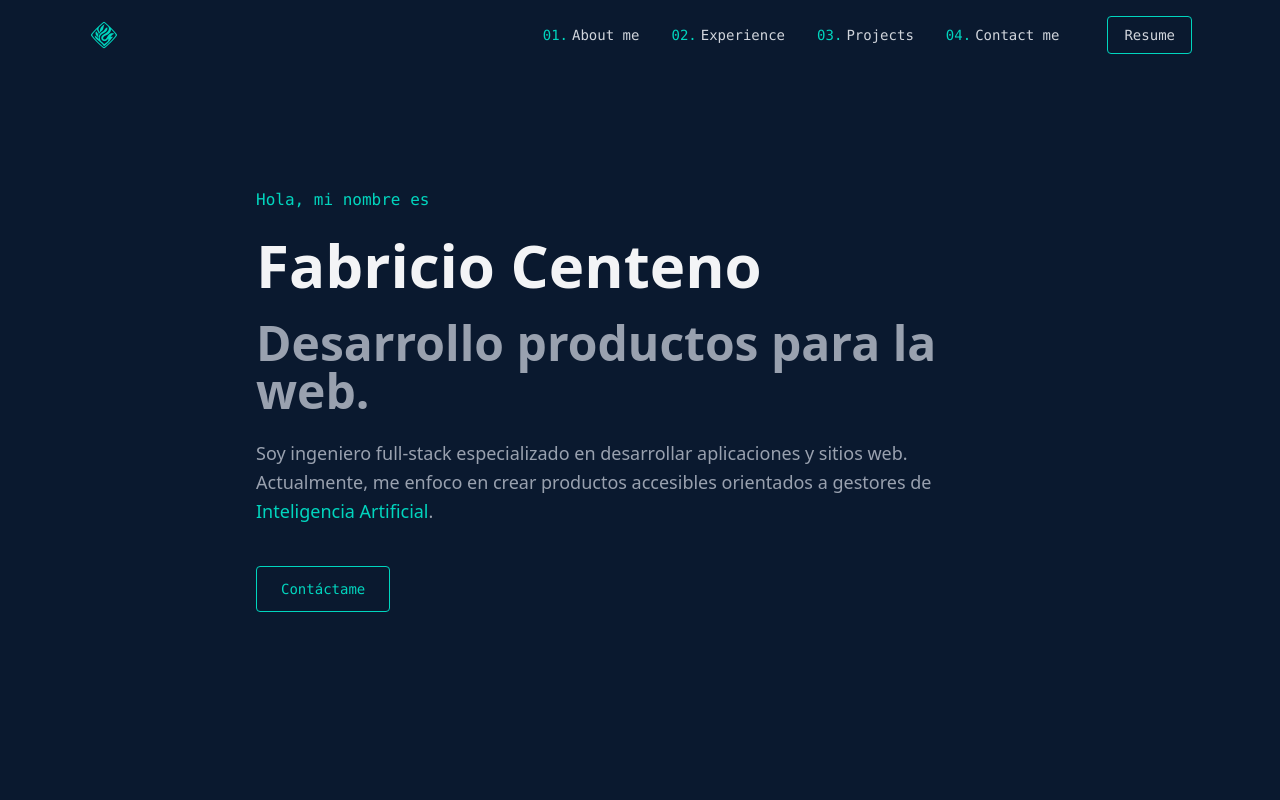
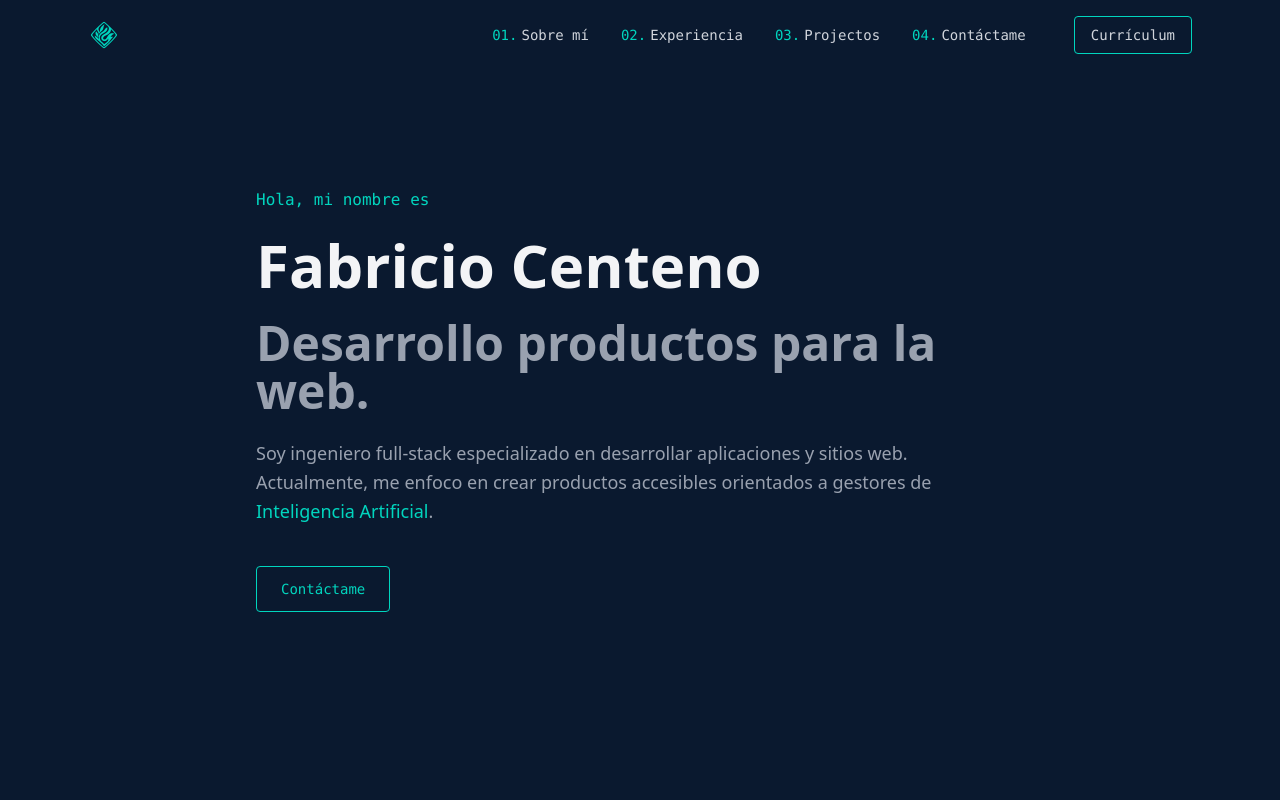
Before and after one commit to rcentenoc/fabricio.portfolio, a React (Vite) app: page / in a window 1280 px wide. Shown: the top 800 px of the page. Built offline with nearby package versions, Linux system fonts and the light colour scheme.

Commit message:
Update navigation and experience section to reflect Spanish translations

```diff
--- a/src/components/Header.jsx
+++ b/src/components/Header.jsx
@@ -3,10 +3,10 @@ import { Bars3Icon, XMarkIcon } from '@heroicons/react/24/solid'
 import { Link } from 'react-router-dom'
 
 const navLinks = [
-    { name: 'About me', id: 'about' },
-    { name: 'Experience', id: 'experience' },
-    { name: 'Projects', id: 'projects' },
-    { name: 'Contact me', id: 'contact' },
+    { name: 'Sobre mí', id: 'about' },
+    { name: 'Experiencia', id: 'experience' },
+    { name: 'Projectos', id: 'projects' },
+    { name: 'Contáctame', id: 'contact' },
 ]
 
 export default function Header() {
@@ -59,7 +59,7 @@ export default function Header() {
                             className="ml-4 px-4 py-2 border border-teal-400 rounded hover:bg-teal-400 hover:text-[#0a192f] transition duration-200"
                             rel="noopener"
                         >
-                            Resume
+                            Currículum
                         </a>
                     </nav>
 
@@ -114,7 +114,7 @@ export default function Header() {
                         className="mt-4 inline-block px-4 py-2 border border-teal-400 rounded hover:bg-teal-400 hover:text-[#0a192f] hover:font-bold transition duration-200"
                         onClick={() => setIsOpen(false)}
                     >
-                        Resume
+                        Currículum
                     </a>
                 </nav>
             </div>
--- a/src/sections/Experience.jsx
+++ b/src/sections/Experience.jsx
@@ -40,7 +40,8 @@ export default function Experience() {
     return (
         <section id="experience" className="md:h-full h-[30rem] max-w-4xl mx-auto px-6 py-24">
             <h2 className="text-2xl font-bold text-gray-100 mb-12">
-                <span className="text-teal-400 font-mono mr-2">02.</span>Where I've Worked
+                <span className="text-teal-400 font-mono mr-2">02.</span>Mi experiencia
+
             </h2>
 
             <div className="md:flex">
```
